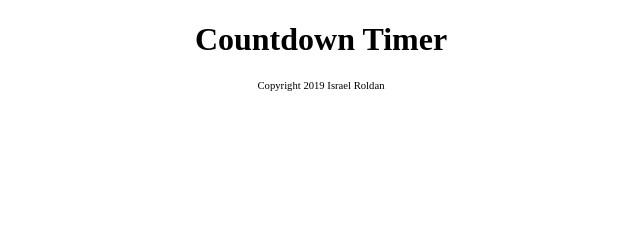
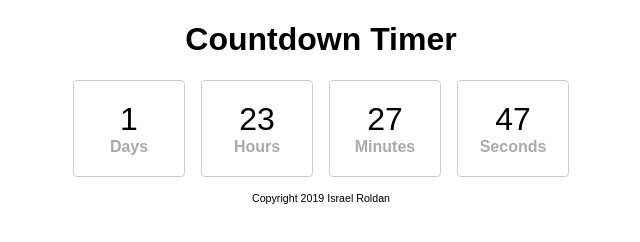
Before and after one commit to airvzxf/countdown-timer, a plain HTML site: page src/index.html in a window 1280 px wide. Shown: the whole page, without its empty margins (319-959 px from the left). Drawn offline with Linux system fonts and the light colour scheme.

Commit message:
Added style for every time box.

```diff
--- a/src/css/main.css
+++ b/src/css/main.css
@@ -1,8 +1,47 @@
 body {
-	margin: 0;
+	margin: 0px;
 	text-align: center;
+	font-family: Arial, Helvetica, sans-serif;
 }
 
 footer {
 	font-size: 8pt;
 }
+
+#counter-container {
+	display: inline-block;
+	/* NOTE: If we don't have the `inline-block` should be use this config to break the float and prevent the footer section go at the same level. */
+	/* overflow: auto;
+	clear: both; */
+}
+
+.counter-box {
+	width: 110px;
+	margin: 0px 8px;
+	float: left;
+	border: 1px solid #CCC;
+	border-radius: 4px;
+}
+
+.counter-box:first-child {
+	margin-left: 0px;
+}
+
+.counter-box:last-child {
+	margin-right: 0px;
+}
+
+.counter-box p {
+	margin: 20px 0px;
+}
+
+.counter-box-number {
+	font-size: 24pt;
+	font-weight: lighter;
+}
+
+.counter-box-type {
+	font-size: 12pt;
+	color: #AAA;
+	font-weight: bold;
+}
--- a/src/index.html
+++ b/src/index.html
@@ -9,14 +9,45 @@
 	</head>
 
 	<body>
+
 		<header>
 			<h1>
 				Countdown Timer
 			</h1>
 		</header>
 
-		<section>
-			<!-- Countdounw timer blocks -->
+		<section id="counter-container">
+			<div class="counter-box">
+				<p>
+					<span class="counter-box-number">1</span>
+					<br />
+					<span class="counter-box-type">Days</span>
+				</p>
+			</div>
+
+			<div class="counter-box">
+				<p>
+					<span class="counter-box-number">23</span>
+					<br />
+					<span class="counter-box-type">Hours</span>
+				</p>
+			</div>
+
+			<div class="counter-box">
+				<p>
+					<span class="counter-box-number">27</span>
+					<br />
+					<span class="counter-box-type">Minutes</span>
+				</p>
+			</div>
+
+			<div class="counter-box">
+				<p>
+					<span class="counter-box-number">47</span>
+					<br />
+					<span class="counter-box-type">Seconds</span>
+				</p>
+			</div>
 		</section>
 
 		<footer>
```
